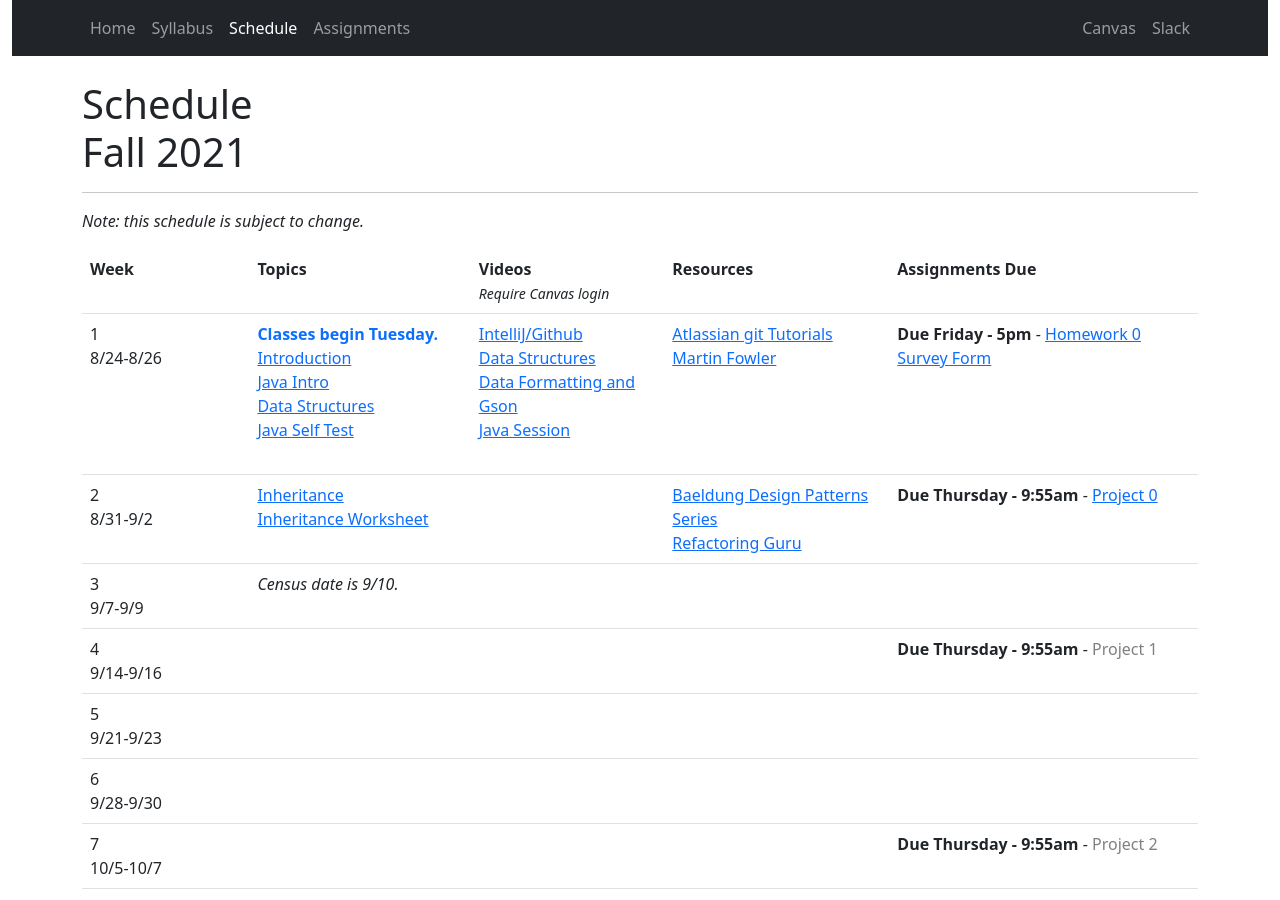
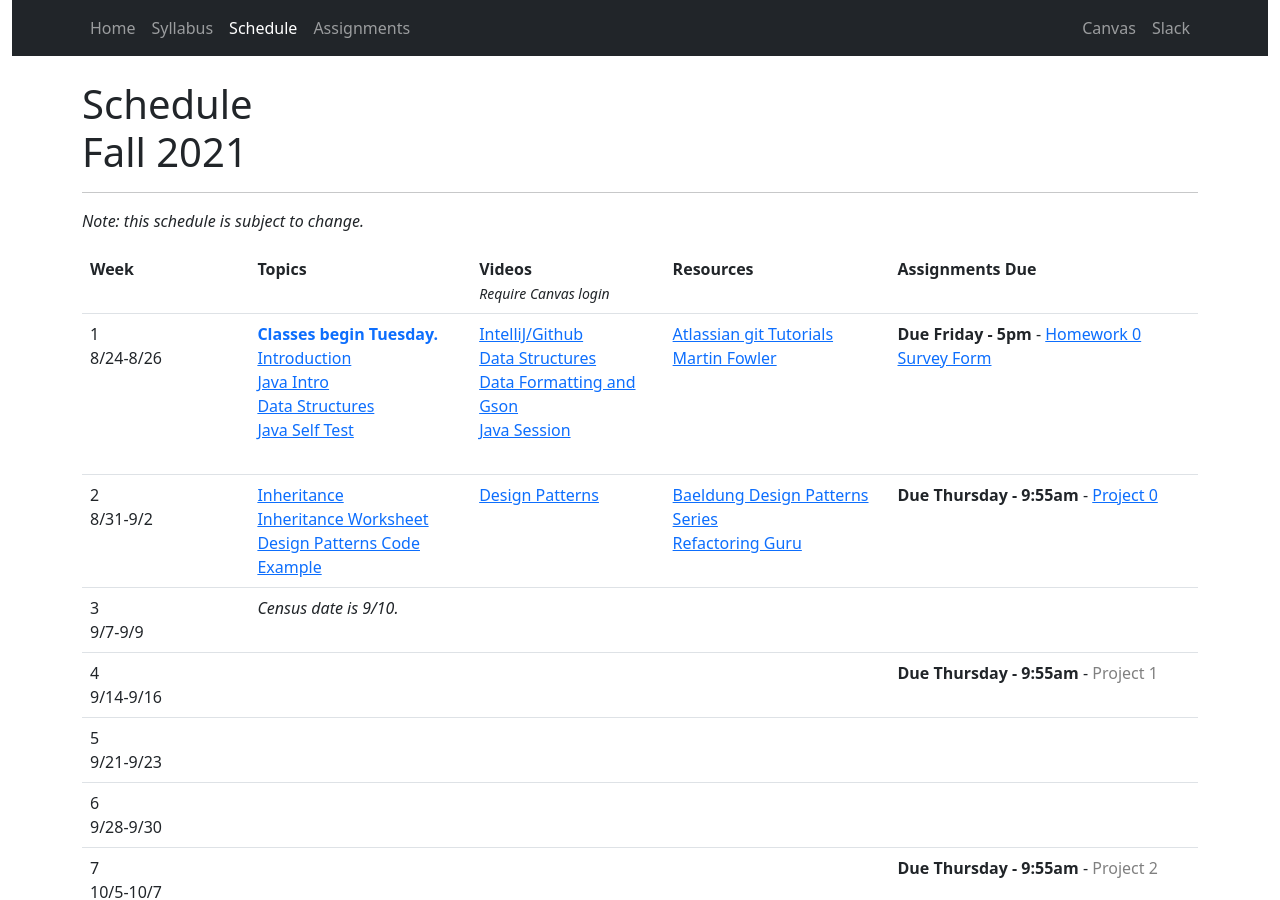
Before and after one commit to CS601-F21/cs601-f21, a Jekyll site: the page built from schedule.html, in a window 1280 px wide and 900 px high. Built offline with Jekyll 4.4.1, drawn with Linux system fonts in a browser that asks for light colours.

Commit message:
adding design patterns video

```diff
--- a/schedule.html
+++ b/schedule.html
@@ -50,9 +50,10 @@ title: Schedule
 			<td>
 				<a href="https://github.com/srollins/software-dev-materials/blob/master/notes/advanced/inheritance.md">Inheritance</a><br/>
 				<a href="https://github.com/CS601-F21/notes/blob/main/lectures/inheritance_worksheet.md">Inheritance Worksheet</a><br/>
+				<a href="https://github.com/CS601-F21/code-examples/tree/main/DesignPatternsPartial">Design Patterns Code Example</a><br/>
 			</td>
 			<td>
-				<!-- <a href="https://usfca.instructure.com/courses/1601365/pages/intellij-and-github">IntelliJ/Github</a><br/> -->
+				<a href="https://usfca.instructure.com/courses/1601365/pages/design-patterns">Design Patterns</a><br/>
 			</td>
 			<td>
 				<a href="https://www.baeldung.com/design-patterns-series">Baeldung Design Patterns Series</a><br/>
```
